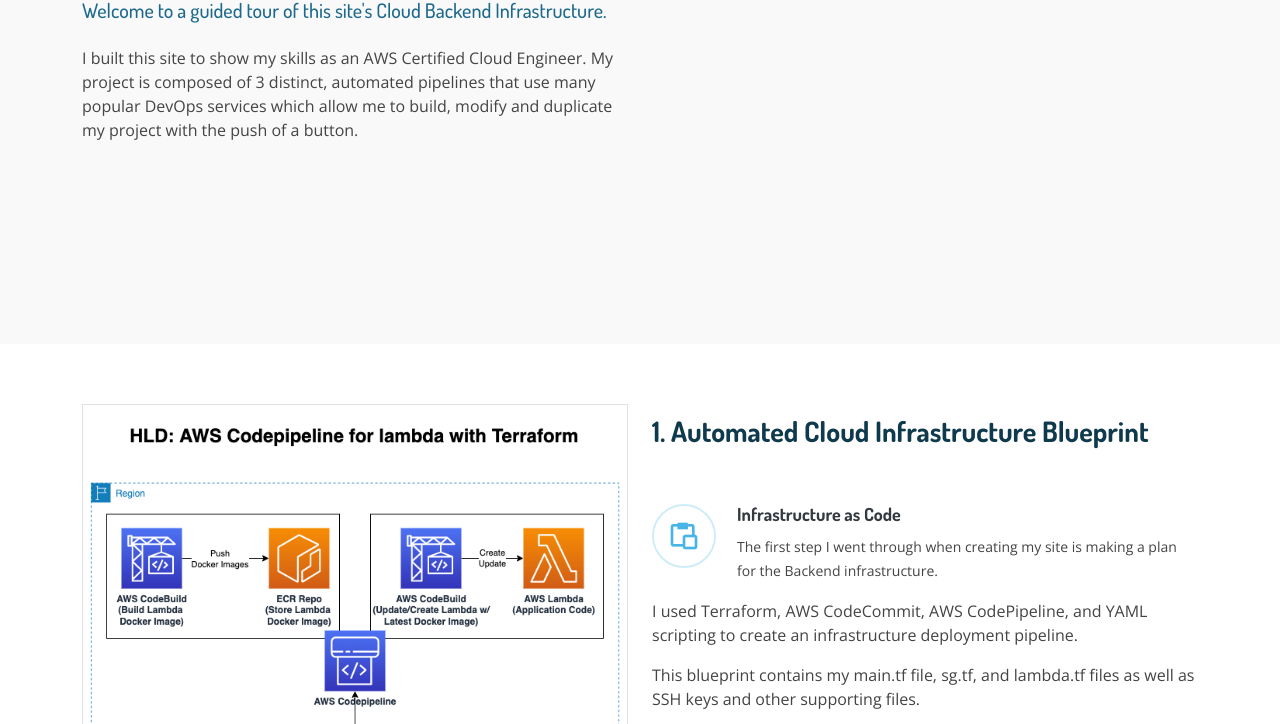
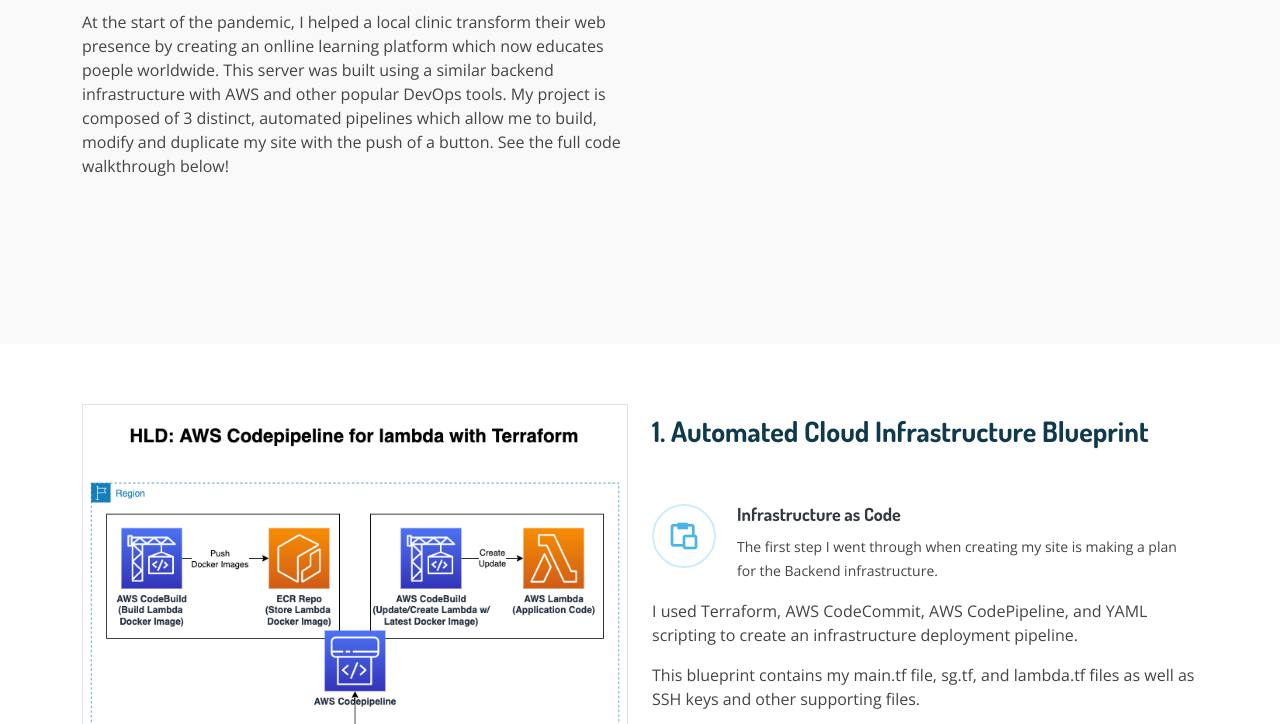
Before and after one commit to benjamindavisdc/may23pipeline01, a plain HTML site: page index.html in a window 1280 px wide. Shown: the part 296-1020 px from the top of the page. Drawn offline with nearby package versions, Linux system fonts and the light colour scheme.

Commit message:
updated home page

```diff
--- a/index.html
+++ b/index.html
@@ -71,8 +71,8 @@
       <div class="row">
         <div class="col-lg-6 pt-4 pt-lg-0 order-2 order-lg-1 d-flex flex-column justify-content-center">
           <h1>Benjamin Davis</h1>
-          <h2>Welcome to a guided tour of this site's Cloud Backend Infrastructure.</h2>
-          <p><br>I built this site to show my skills as an AWS Certified Cloud Engineer. My project is composed of 3 distinct, automated pipelines that use many popular DevOps services which allow me to build, modify and duplicate my project with the push of a button.</p>
+          <h2>AWS Certified Cloud Engineer</h2>
+          <p><br>At the start of the pandemic, I helped a local clinic transform their web presence by creating an onlline learning platform which now educates poeple worldwide. This server was built using a similar backend infrastructure with AWS and other popular DevOps tools. My project is composed of 3 distinct, automated pipelines which allow me to build, modify and duplicate my site with the push of a button. See the full code walkthrough below!</p>
           <!--<div><a href="#about" class="btn-get-started scrollto">Portfolio Projects</a></div>-->
         </div>
         <div class="col-lg-6 order-1 order-lg-2 hero-img">
```
